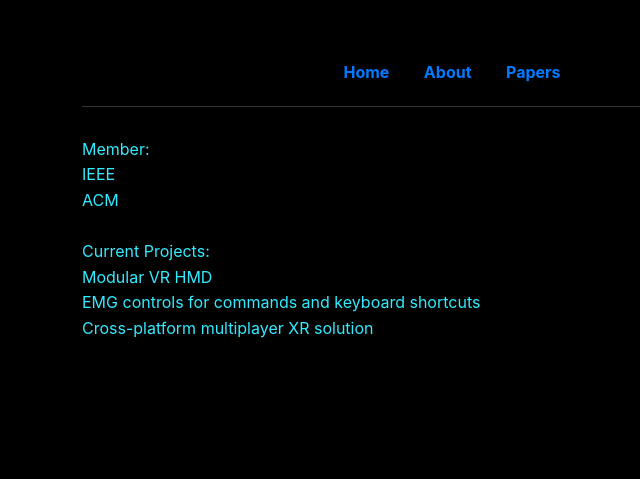
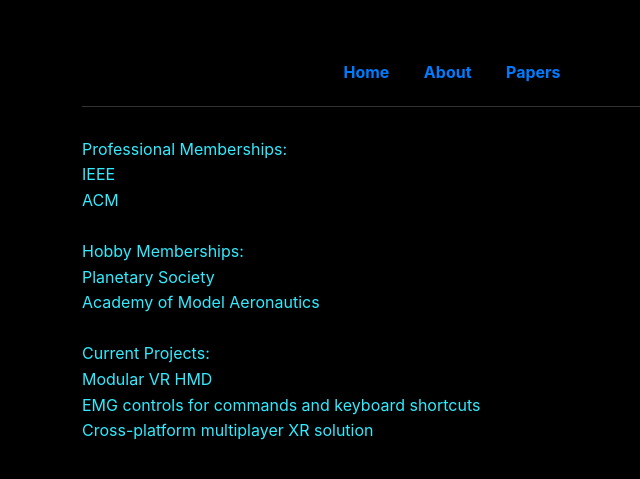
Before and after one commit to tenorvis/portfolio, a Jekyll site: the page built from about.md, in a window 1280 px wide. Shown: the top 479 px of the page, without its empty margins (188-828 px from the left). Built offline with Jekyll 4.4.1, drawn with Linux system fonts in a browser that asks for light colours.

Commit message:
Added additional memberships

```diff
--- a/about.md
+++ b/about.md
@@ -6,11 +6,18 @@
 
 <div class="project-wrapper">
 
-Member:
+Professional Memberships:
 <br>
   IEEE
 <br>
   ACM
+<br>
+<br>
+Hobby Memberships:
+<br>
+Planetary Society
+<br>
+Academy of Model Aeronautics
 <br>
 <br>
   Current Projects:
```
